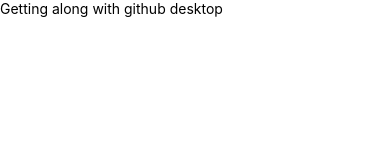
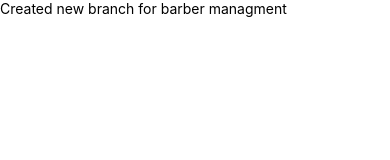
Before and after one commit to barbery2020/barbery_Salon, a React Native app: screen / in a window 390 px wide. Shown: the top 160 px of the page. Built offline with nearby package versions, Linux system fonts and the light colour scheme.

Commit message:
barber management branch
New bracnh created for barber managment module

```diff
--- a/App.js
+++ b/App.js
@@ -5,7 +5,7 @@
   render() {
     return (
       <View>
-        <Text>Getting along with github desktop</Text>
+        <Text>Created new branch for barber managment</Text>
       </View>
     );
   }
```
